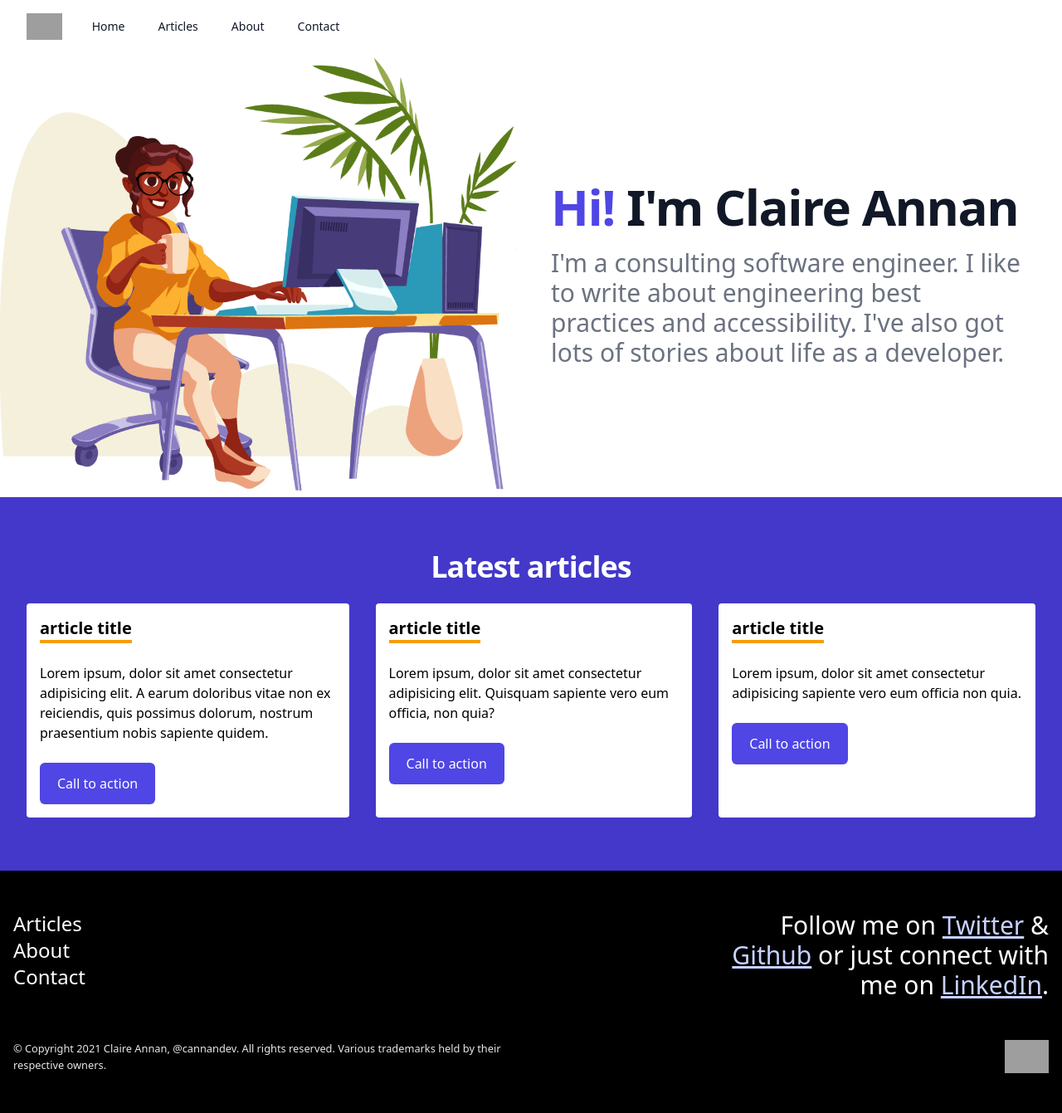
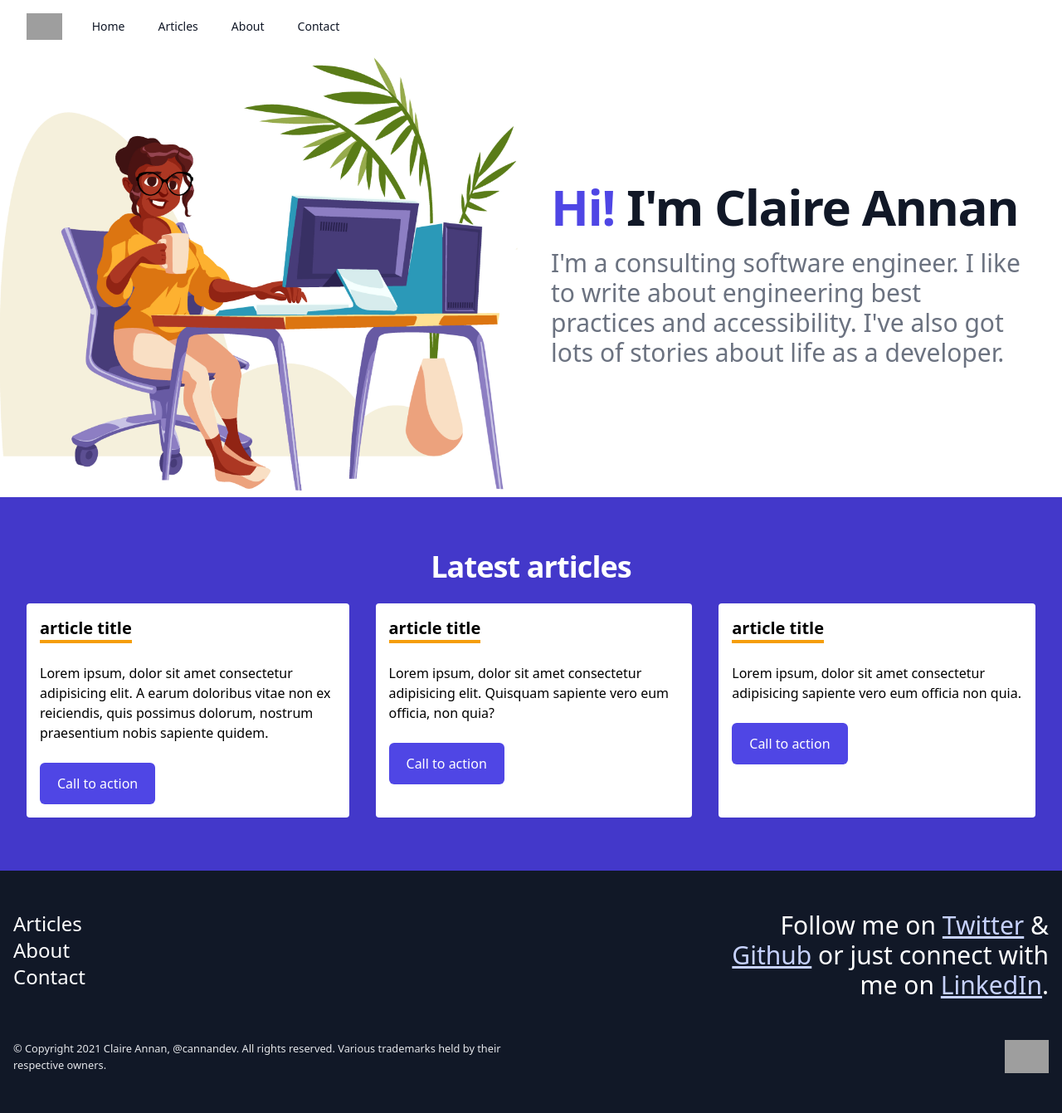
Before and after one commit to cannandev/plain-ole-jekyll-blog, a Jekyll site: the page built from index.markdown, in a window 1280 px wide. Shown: the whole page at 83% size. Built offline with Jekyll 4.4.1, drawn with Linux system fonts in a browser that asks for light colours; grey boxes are pictures that could not be loaded.

Commit message:
Update background color on footer.

```diff
--- a/_includes/footer.html
+++ b/_includes/footer.html
@@ -1,4 +1,4 @@
-<footer class="bg-black text-white">
+<footer class="bg-gray-900 text-white">
   <div class="max-w-7xl mx-auto py-12 px-4 space-y-6">
     <div class="footer__links flex flex-col md:flex-row justify-between">
       <ul class="text-2xl pb-12 md:pb-0">
@@ -23,7 +23,8 @@
         trademarks
         held by their respective owners.</small>
 
-      <a href="{{ '/' | url }}"><img class="h-10 w-auto" src="https://cannandev.com/assets/images/global/logo-white.png" alt="Home of {{ metadata.title }}"></a>
+      <a href="{{ '/' | url }}"><img class="h-10 w-auto" src="https://cannandev.com/assets/images/global/logo-white.png"
+          alt="Home of {{ metadata.title }}"></a>
     </div>
   </div>
 
```
